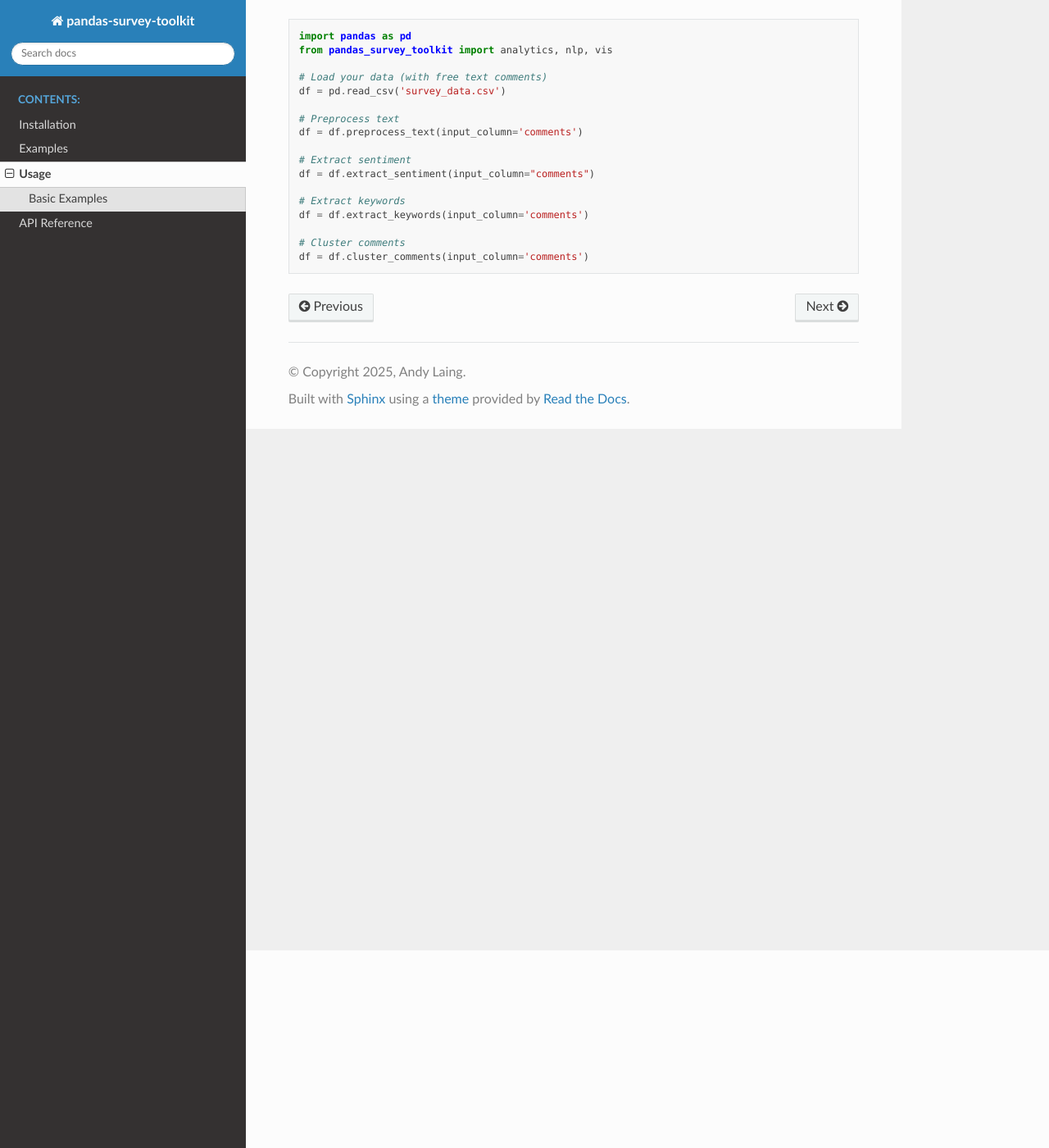
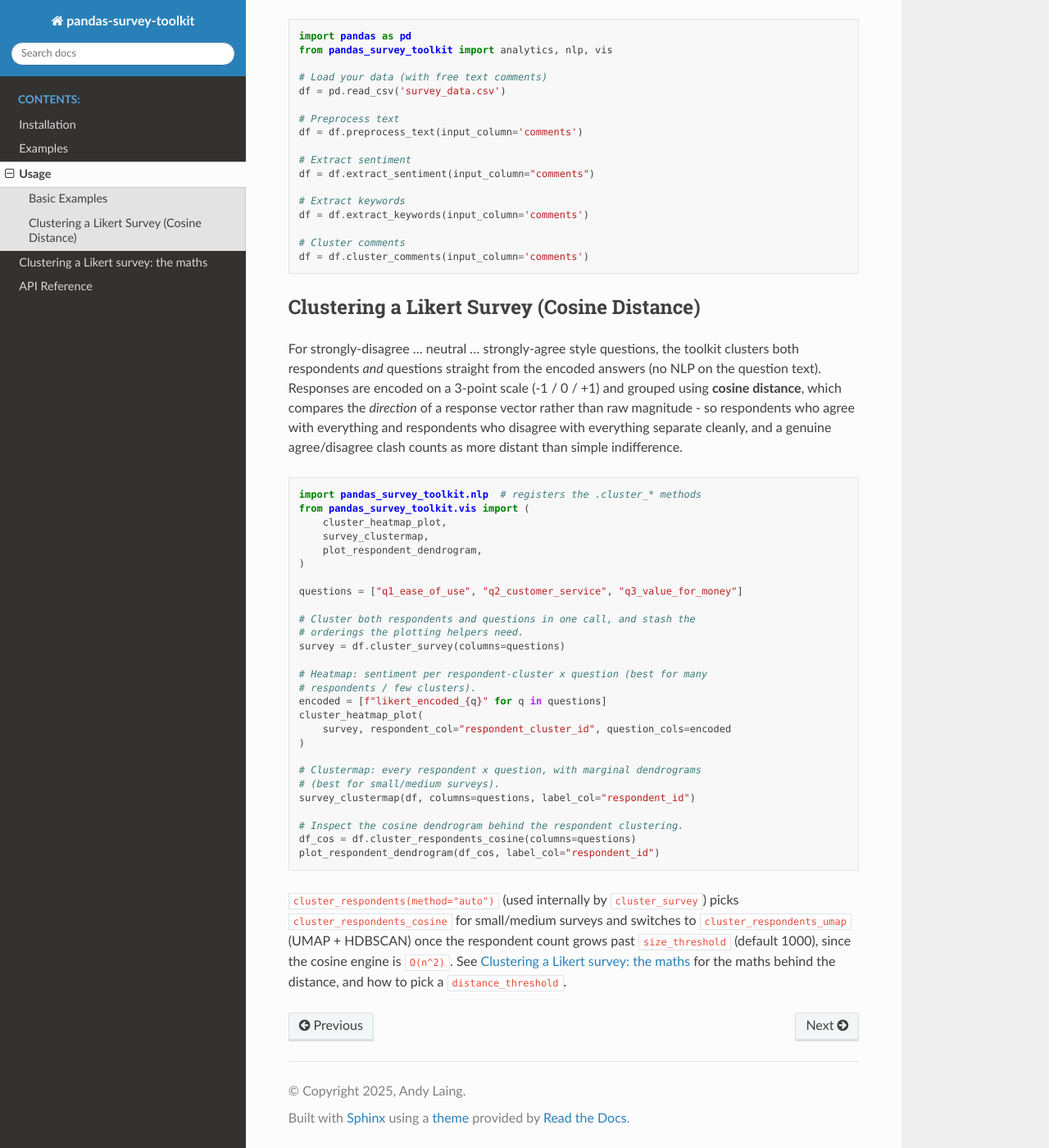
Before and after one commit to Andy7475/pandas-survey-toolkit, a Sphinx documentation site: the page built from docs/source/usage.rst, in a window 1280 px wide and 1400 px high, scrolled down 241 px. Shown: the whole window at 82% size. Built offline with Sphinx 7.4.7 and the Read the Docs theme 3.1.0, drawn with Linux system fonts in a browser that asks for light colours.

Commit message:
fixed sphinx

```diff
--- a/docs/requirements.txt
+++ b/docs/requirements.txt
@@ -3,3 +3,4 @@ sphinx_rtd_theme
 sphinx-autodoc-typehints
 nbsphinx
 pypandoc
+myst-parser
--- a/docs/source/conf.py
+++ b/docs/source/conf.py
@@ -27,10 +27,18 @@ extensions = [
     "sphinx.ext.napoleon",
     "sphinx_autodoc_typehints",
     "nbsphinx",
+    "myst_parser",
 ]
 
 templates_path = ["_templates"]
 exclude_patterns = []
+
+# Let plain Markdown pages (e.g. clustering_methods_comparison.md) build
+# alongside the .rst/.ipynb sources.
+source_suffix = {
+    ".rst": "restructuredtext",
+    ".md": "markdown",
+}
 
 
 # -- Options for HTML output -------------------------------------------------
--- a/docs/source/index.rst
+++ b/docs/source/index.rst
@@ -15,6 +15,7 @@ A toolkit for analyzing survey data using pandas extensions.
    installation
    examples
    usage
+   clustering_methods_comparison
    api/index
 
 Indices and tables
--- a/docs/source/installation.rst
+++ b/docs/source/installation.rst
@@ -1,5 +1,5 @@
 Installation
-===========
+============
 
 Install the package using pip:
 
--- a/docs/source/usage.rst
+++ b/docs/source/usage.rst
@@ -26,6 +26,55 @@ Here's how to use the main features of the toolkit:
     # Cluster comments
     df = df.cluster_comments(input_column='comments')
 
+Clustering a Likert Survey (Cosine Distance)
+---------------------------------------------
+
+For strongly-disagree ... neutral ... strongly-agree style questions, the
+toolkit clusters both respondents *and* questions straight from the encoded
+answers (no NLP on the question text). Responses are encoded on a 3-point
+scale (-1 / 0 / +1) and grouped using **cosine distance**, which compares the
+*direction* of a response vector rather than raw magnitude - so respondents
+who agree with everything and respondents who disagree with everything
+separate cleanly, and a genuine agree/disagree clash counts as more distant
+than simple indifference.
+
+.. code-block:: python
+
+    import pandas_survey_toolkit.nlp  # registers the .cluster_* methods
+    from pandas_survey_toolkit.vis import (
+        cluster_heatmap_plot,
+        survey_clustermap,
+        plot_respondent_dendrogram,
+    )
+
+    questions = ["q1_ease_of_use", "q2_customer_service", "q3_value_for_money"]
+
+    # Cluster both respondents and questions in one call, and stash the
+    # orderings the plotting helpers need.
+    survey = df.cluster_survey(columns=questions)
+
+    # Heatmap: sentiment per respondent-cluster x question (best for many
+    # respondents / few clusters).
+    encoded = [f"likert_encoded_{q}" for q in questions]
+    cluster_heatmap_plot(
+        survey, respondent_col="respondent_cluster_id", question_cols=encoded
+    )
+
+    # Clustermap: every respondent x question, with marginal dendrograms
+    # (best for small/medium surveys).
+    survey_clustermap(df, columns=questions, label_col="respondent_id")
+
+    # Inspect the cosine dendrogram behind the respondent clustering.
+    df_cos = df.cluster_respondents_cosine(columns=questions)
+    plot_respondent_dendrogram(df_cos, label_col="respondent_id")
+
+``cluster_respondents(method="auto")`` (used internally by ``cluster_survey``)
+picks ``cluster_respondents_cosine`` for small/medium surveys and switches to
+``cluster_respondents_umap`` (UMAP + HDBSCAN) once the respondent count grows
+past ``size_threshold`` (default 1000), since the cosine engine is
+``O(n^2)``. See :doc:`clustering_methods_comparison` for the maths behind the
+distance, and how to pick a ``distance_threshold``.
+
 .. toctree::
    :maxdepth: 1
    :hidden:
```
Also changed, not shown: .readthedocs.yaml, docs/source/examples/01 - extract sentiment.ipynb, docs/source/examples/02 - cluster comments.ipynb, 6 other files.
